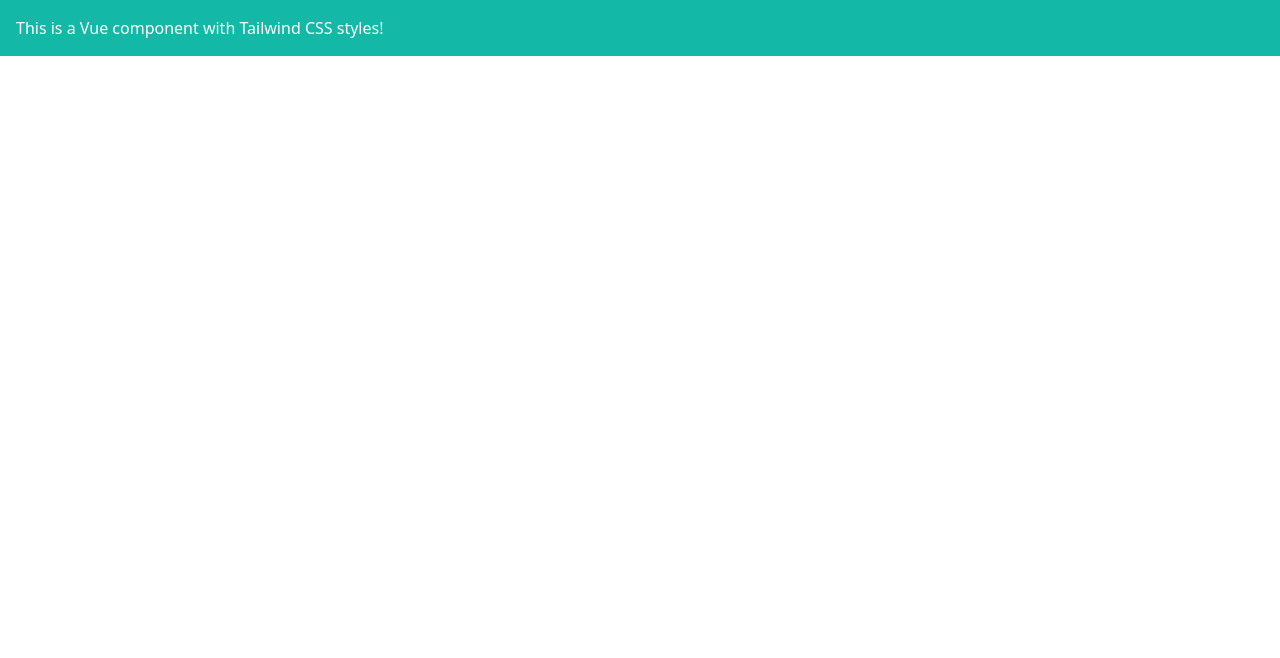
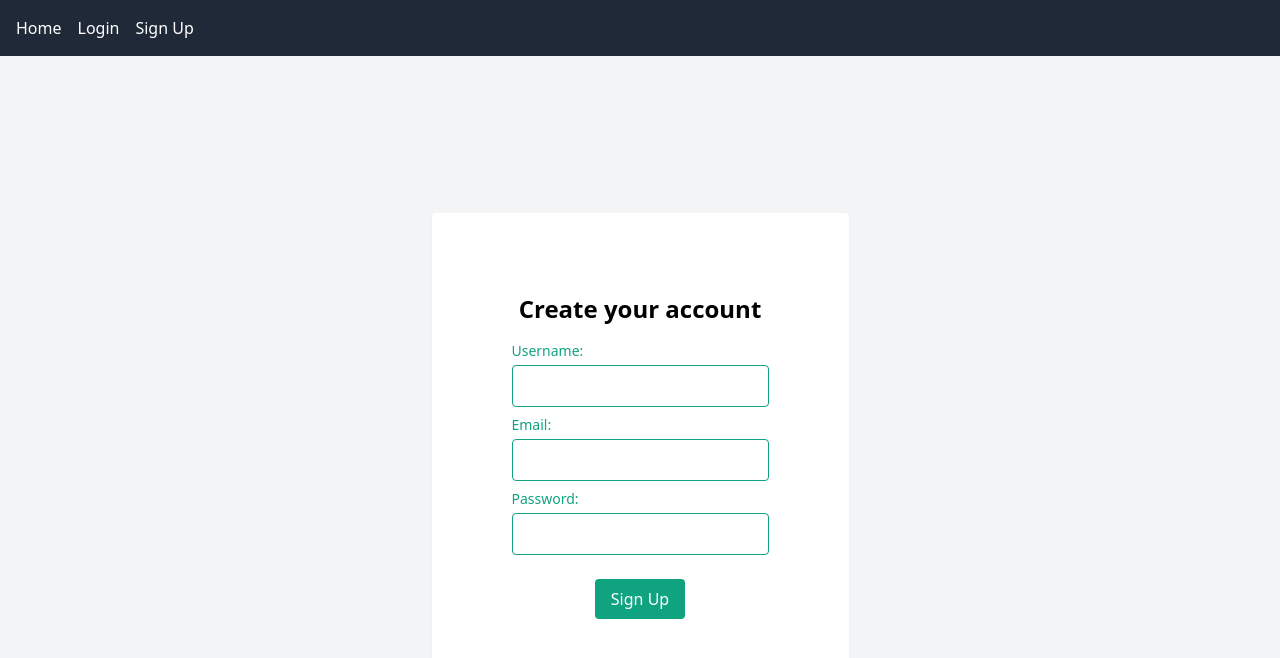
Before and after one commit to sharunnd/recipe-recommendation-website, a Vue app in the folder frontend/: page /signup in a window 1280 px wide. Shown: the top 658 px of the page. Built offline with nearby package versions, Linux system fonts and the light colour scheme.

Commit message:
login and signup done

```diff
--- a/frontend/package.json
+++ b/frontend/package.json
@@ -13,13 +13,16 @@
     "core-js": "^3.8.3",
     "postcss": "^8",
     "tailwindcss": "^3.3.3",
-    "vue": "^3.2.13"
+    "vue": "^3.2.13",
+    "vue-router": "^4.0.3",
+    "vue3-toastify": "^0.1.12"
   },
   "devDependencies": {
     "@babel/core": "^7.12.16",
     "@babel/eslint-parser": "^7.12.16",
     "@vue/cli-plugin-babel": "~5.0.0",
     "@vue/cli-plugin-eslint": "~5.0.0",
+    "@vue/cli-plugin-router": "~5.0.0",
     "@vue/cli-service": "~5.0.0",
     "eslint": "^7.32.0",
     "eslint-plugin-vue": "^8.0.3",
--- a/frontend/src/App.vue
+++ b/frontend/src/App.vue
@@ -1,28 +1,16 @@
 <template>
-  <div class="bg-teal-500 p-4 text-white ">
-    This is a Vue component with Tailwind CSS styles!
-  </div>
+  <NavBar />
+  <router-view/>
 </template>
+<script>
+import NavBar from './components/NavBar.vue';
 
-<script>
-// import HelloWorld from './components/HelloWorld.vue'
-import './tailwind.css'
 export default {
-  name: 'App',
   components: {
-
-  }
-}
+    NavBar,
+  },
+};
 </script>
-
 <style>
 
-/* #app {
-  font-family: Avenir, Helvetica, Arial, sans-serif;
-  -webkit-font-smoothing: antialiased;
-  -moz-osx-font-smoothing: grayscale;
-  text-align: center;
-  color: #31502c;
-  margin-top: 60px;
-} */
 </style>
--- a/frontend/src/components/LoginForm.vue
+++ b/frontend/src/components/LoginForm.vue
@@ -0,0 +1,84 @@
+<template>
+    <div class="min-h-screen flex items-center justify-center bg-gray-100">
+      <form @submit.prevent="submitForm" class="bg-white p-20 rounded shadow-sm">
+        <div class="text-center mb-4">
+          <h2 class="text-2xl font-semibold">Welcome Back!</h2>
+        </div>
+        <fieldset class="mb-4">
+          <div class="mb-2">
+            <label for="username" class="block text-sm font-medium text-[#10A37F]">Username:</label>
+            <input v-model="username" type="text" id="username" class="mt-1 px-3 py-2 w-full rounded border border-[#10A37F] focus:outline-none focus:border-blue-500 focus:ring focus:ring-blue-200" />
+          </div>
+          <div class="mb-2">
+            <label for="password" class="block text-sm font-medium text-[#10A37F]">Password:</label>
+            <input v-model="password" type="password" id="password" class="mt-1 px-3 py-2 w-full rounded border border-[#10A37F] focus:outline-none focus:border-blue-500 focus:ring focus:ring-blue-200" />
+          </div>
+        </fieldset>
+        <div class="flex items-center justify-center">
+          <button
+            type="submit"
+            :disabled="loading"
+            class="bg-[#10A37F] text-white px-4 py-2 rounded hover:bg-white hover:text-[#10A37F] focus:outline-none focus:ring focus:ring-blue-200 flex items-center"
+          >
+            <span v-if="loading" class="mr-2 animate-spin">
+              &#9696;
+            </span>
+            Log In
+          </button>
+        </div>
+      </form>
+    </div>
+  </template>
+
+  <script>
+  import axios from "axios";
+  import { toast } from "vue3-toastify";
+  import "vue3-toastify/dist/index.css";
+  import { ref } from "vue";
+  import { useRouter } from "vue-router"; // Import the useRouter function
+
+  export default {
+    setup() {
+      const router = useRouter(); // Use the useRouter function to get the router instance
+
+      const username = ref("");
+      const password = ref("");
+      const errorMessage = ref("");
+      const errorMessageUsername = ref("");
+      const errorMessagePassword = ref("");
+      const loading = ref(false);
+
+      const submitForm = async () => {
+        loading.value = true;
+        try {
+          const response = await axios.post("http://localhost:8000/api/login/", {
+            username: username.value,
+            password: password.value,
+          });
+          // Store the token in localStorage
+          localStorage.setItem("token", response.data.token);
+          toast.success(response.data.message, {
+            autoClose: 1000,
+          });
+          errorMessage.value = "";
+          errorMessageUsername.value = "";
+          errorMessagePassword.value = "";
+          console.log(response);
+          // Redirect to home page using the router instance
+          setTimeout(() => {
+            router.push("/");
+          }, 1500);
+        } catch (error) {
+          console.log(error);
+          toast.error("Invalid credentials", {
+            autoClose: 1000,
+          });
+        } finally {
+          loading.value = false;
+        }
+      };
+
+      return { username, password, errorMessage, loading, submitForm };
+    },
+  };
+  </script>
--- /dev/null
+++ b/frontend/src/components/NavBar.vue
@@ -0,0 +1,17 @@
+<template>
+    <nav class="bg-gray-800 p-4">
+      <div class="container mx-auto">
+        <router-link to="/" class="text-white mr-4">Home</router-link>
+        <router-link to="/login" class="text-white mr-4">Login</router-link>
+        <router-link to="/signup" class="text-white">Sign Up</router-link>
+      </div>
+    </nav>
+  </template>
+
+  <script>
+  export default {};
+  </script>
+
+  <style scoped>
+  /* Add your Tailwind CSS classes here */
+  </style>
--- a/frontend/src/components/SignupForm.vue
+++ b/frontend/src/components/SignupForm.vue
@@ -0,0 +1,99 @@
+<template>
+    <div class="min-h-screen flex items-center justify-center bg-gray-100">
+      <form @submit.prevent="submitForm" class="bg-white p-20 rounded shadow-sm">
+        <div class="text-center mb-4">
+          <h2 class="text-2xl font-semibold">Create your account</h2>
+        </div>
+        <fieldset class="mb-4">
+          <div class="mb-2">
+            <label for="username" class="block text-sm font-medium text-[#10A37F]">Username:</label>
+            <input v-model="username" type="text" id="username" class="mt-1 px-3 py-2 w-full rounded border border-[#10A37F] focus:outline-none focus:border-blue-500 focus:ring focus:ring-blue-200" />
+            <p v-if="errorMessageUsername" class="mt-4 text-red-600">{{ errorMessageUsername }}</p>
+        </div>
+          <div class="mb-2">
+            <label for="email" class="block text-sm font-medium text-[#10A37F]">Email:</label>
+            <input v-model="email" type="email" id="email" class="mt-1 px-3 py-2 w-full rounded border border-[#10A37F] focus:outline-none focus:border-blue-500 focus:ring focus:ring-blue-200" />
+          </div>
+          <div class="mb-2">
+            <label for="password" class="block text-sm font-medium text-[#10A37F]">Password:</label>
+            <input v-model="password" type="password" id="password" class="mt-1 px-3 py-2 w-full rounded border border-[#10A37F] focus:outline-none focus:border-blue-500 focus:ring focus:ring-blue-200" />
+            <p v-if="errorMessagePassword" class="mt-4 text-red-600">{{ errorMessagePassword }}</p>
+
+        </div>
+        </fieldset>
+        <div class="flex items-center justify-center">
+          <button
+            type="submit"
+            :disabled="loading"
+            class="bg-[#10A37F] text-white px-4 py-2 rounded hover:bg-white hover:text-[#10A37F] focus:outline-none focus:ring focus:ring-blue-200 flex items-center"
+          >
+            <span v-if="loading" class="mr-2 animate-spin">
+              &#9696;
+            </span>
+            Sign Up
+          </button>
+        </div>
+        <p v-if="successMessage" class="mt-4 text-green-600">{{ successMessage }}</p>
+
+      </form>
+    </div>
+  </template>
+
+  <script>
+  import axios from "axios";
+  import { toast } from "vue3-toastify";
+  import "vue3-toastify/dist/index.css";
+  import { ref } from "vue";
+import { useRouter } from "vue-router";
+
+  export default {
+    setup() {
+      const username = ref("");
+      const email = ref("");
+      const password = ref("");
+      const successMessage = ref("");
+      const errorMessageUsername = ref("");
+      const errorMessagePassword = ref("");
+      const loading = ref(false);
+      const router = useRouter();
+      const submitForm = async () => {
+        loading.value = true;
+        try {
+          const response = await axios.post("http://localhost:8000/api/register/", {
+            username: username.value,
+            email: email.value,
+            password: password.value,
+          });
+          successMessage.value = response.data.message;
+          errorMessageUsername.value = "";
+          errorMessagePassword.value = "";
+          toast.success(response.data.message, {
+            autoClose: 1000,
+          });
+          setTimeout(() => {
+            router.push("/login");
+          }, 1500);
+        } catch (error) {
+            if (error.response.data.username && error.response.data.username.length > 0) {
+          errorMessageUsername.value = error.response.data.username[0];
+        } else {
+          errorMessageUsername.value = "";
+        }
+        if (error.response.data.password && error.response.data.password.length > 0) {
+          errorMessagePassword.value = error.response.data.password[0];
+        } else {
+          errorMessagePassword.value = "";
+        }
+        successMessage.value = "";
+        toast.error("An error occurred!", {
+          autoClose: 1000,
+        });
+        } finally {
+          loading.value = false;
+        }
+      };
+
+      return { username, email, password, successMessage, errorMessageUsername,errorMessagePassword, loading, submitForm };
+    },
+  };
+  </script>
--- a/frontend/src/main.js
+++ b/frontend/src/main.js
@@ -1,5 +1,6 @@
 import { createApp } from 'vue'
 import App from './App.vue'
 import './tailwind.css'
+import router from './router'
 
-createApp(App).mount('#app')
+createApp(App).use(router).mount('#app')
--- /dev/null
+++ b/frontend/src/views/HomeView.vue
@@ -0,0 +1,17 @@
+<template>
+  <div class="">
+    <h1>Home page</h1>
+  </div>
+</template>
+
+<script>
+// @ is an alias to /src
+
+
+export default {
+  name: 'HomeView',
+  components: {
+
+  }
+}
+</script>
--- /dev/null
+++ b/frontend/src/views/LoginPage.vue
@@ -0,0 +1,15 @@
+<template>
+    <div>
+      <LoginForm />
+    </div>
+  </template>
+
+  <script>
+  import LoginForm from '../components/LoginForm.vue';
+
+  export default {
+    components: {
+      LoginForm,
+    },
+  };
+  </script>
--- /dev/null
+++ b/frontend/src/views/SignupPage.vue
@@ -0,0 +1,15 @@
+<template>
+    <div>
+      <SignupForm />
+    </div>
+  </template>
+
+  <script>
+  import SignupForm from '../components/SignupForm.vue';
+
+  export default {
+    components: {
+      SignupForm,
+    },
+  };
+  </script>
```
Also changed, not shown: frontend/src/router/index.js (added, +17 -0 lines), 2 other files (tests, documents, lock files or other folders).
